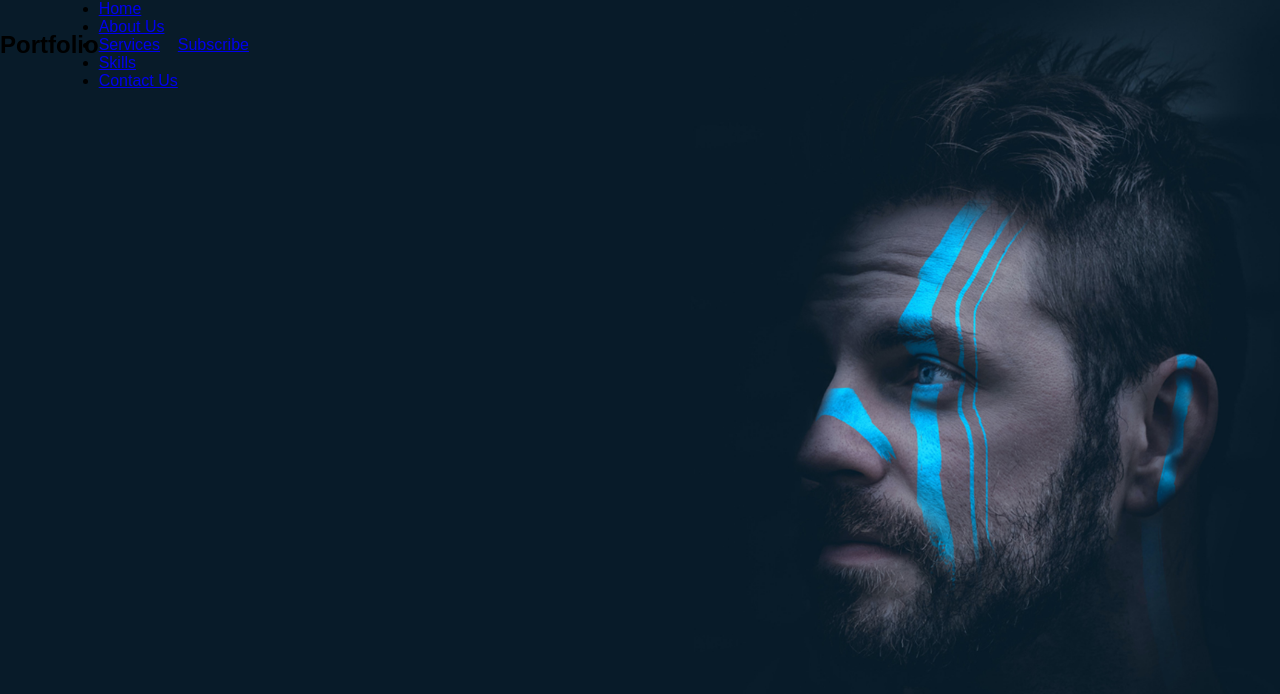
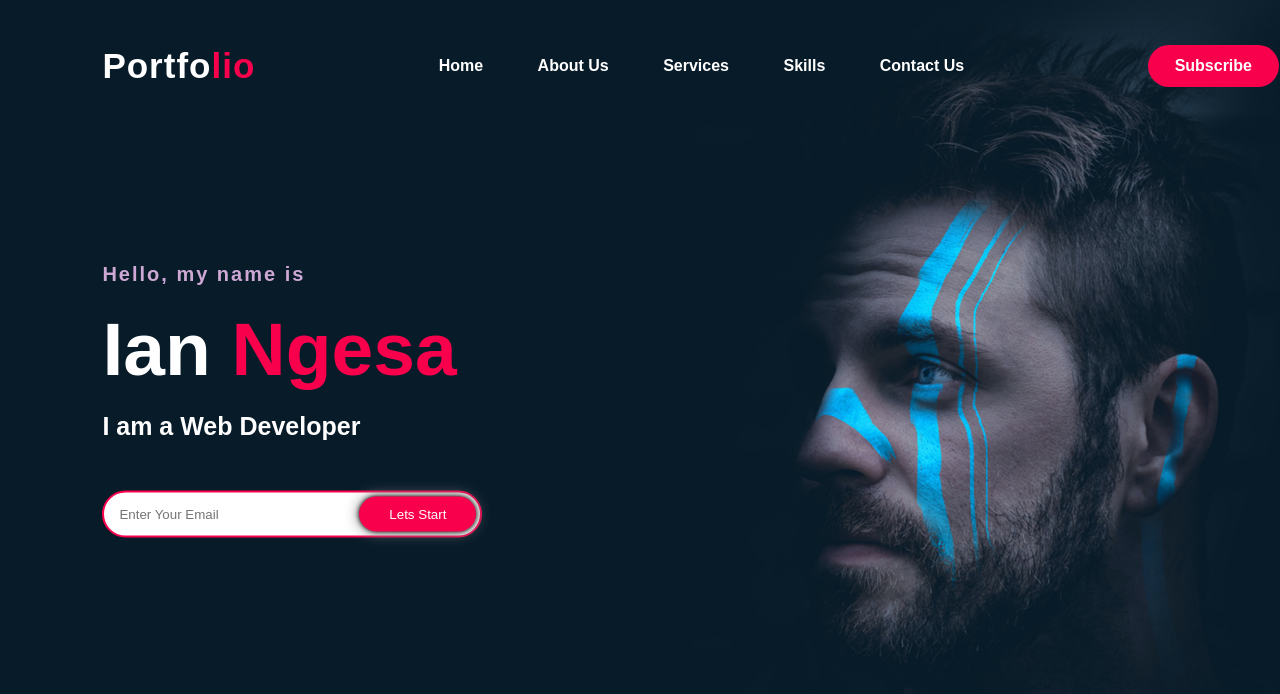
Before and after one commit to MbusyaNgesa/My-portfolio, a plain HTML site: page index.html in a window 1280 px wide. Drawn offline with Linux system fonts and the light colour scheme.

Commit message:
Third commit

```diff
--- a/index.html
+++ b/index.html
@@ -9,7 +9,7 @@
 <body>
     <div class="hero" >
         <nav>
-            <h2 class="logo">Portfolio</h2>
+            <h2 class="logo">Portfo<span>lio</span></h2>
             <ul>
                 <li><a href="#">Home</a></li>
                 <li><a href="#">About Us</a></li>
@@ -20,7 +20,17 @@
             </ul>
             <a href="#" class="btn">Subscribe</a>
         </nav>
-
+<div class="content">
+    <h4> Hello, my name is</h4>
+    <h1>Ian <span>Ngesa </span></h1>
+    <h3>I am a Web Developer</h3>
+    <div class="newslatter">
+        <form>
+            <input type="email" name="email" id="mail" placeholder="Enter Your Email">
+            <input type="submit" name="submit" value="Lets Start"
+        </form>
+    </div>
+</div>
 </div>
 </body>
 </html>
--- a/style.css
+++ b/style.css
@@ -14,4 +14,95 @@
 nav{
     display: flex;
     align-items: center;
+    justify-content: space-between;
+    padding-top: 45px;
+    padding-left: 8%;
+    padding-right: 1px;
+
 }
+.logo{
+    color: white;
+    font-size: 35px;
+    letter-spacing: 1px;
+    cursor: pointer;
+
+}
+span{
+    color: #f9004d;
+}
+nav ul li{
+    list-style-type: none;
+    display: inline-block;
+    padding: 10px 25px;
+}
+nav ul li a{
+    color: white;
+    text-decoration: none;
+    font-weight: bold;
+    text-transform: capitalize;
+}
+nav ul li a:hover{
+    color:#f9004d;
+    transition: .4s;
+}
+.btn{
+    background-color: #f9004d;
+    color: white;
+    text-decoration: none;
+    border: 2px solid transparent;
+    font-weight: bold;
+    padding: 10px 25px;
+    border-radius: 30px;
+    transition: transform .4s;
+}
+.btn:hover{
+    transform: scale(1.2);
+}
+.content{
+    position: absolute;
+    top: 50%;
+    left: 8%;
+    transform: translateY(-50%);
+}
+h1{
+    color: white;
+    margin: 20px 0px 20px;
+    font-size: 75px;
+}
+h3{
+    color: white;
+    font-size: 25px;
+    margin-bottom: 50px;
+}
+h4{
+    color: #fcfc;
+    letter-spacing: 2px;
+    font-size: 20px;
+}
+.newslatter form{
+    width: 380px;
+    max-width: 100%;
+    position: relative;
+}
+.newslatter form input:first-child{
+    display: inline-block;
+    width: 100%;
+    padding: 14px 130px 14px 15px;
+    border: 2px solid #f9004d ;
+    outline: none;
+    border-radius: 30px;
+
+}
+.newslatter form input:last-child{
+    position: absolute;
+    display: inline-block;
+    outline: none;
+    border: none;
+    padding: 10px 30px;
+    border-radius: 30px;
+    background-color: #f9004d;
+    color: white;
+    box-shadow: 0px 0px 5px #000, 0px 0px 15px #858585;
+    top: 6px;
+    right: 6px;
+}
```
